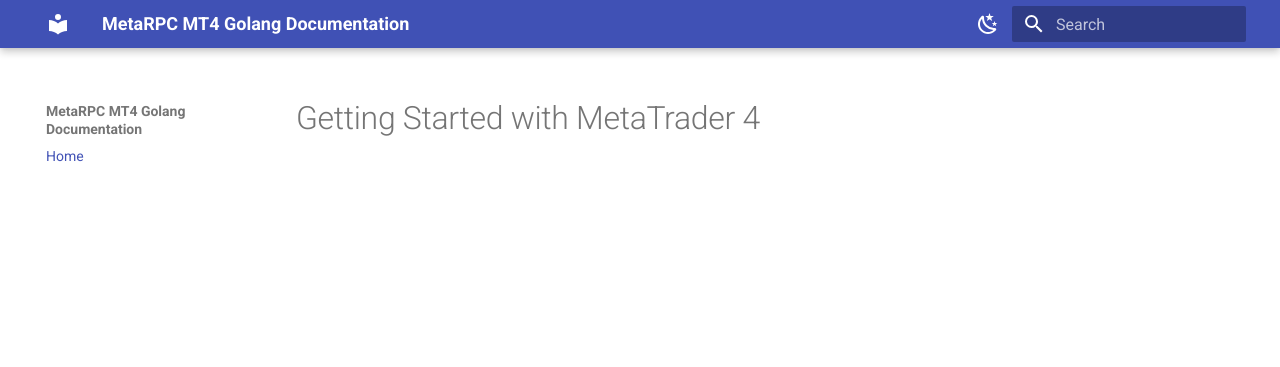
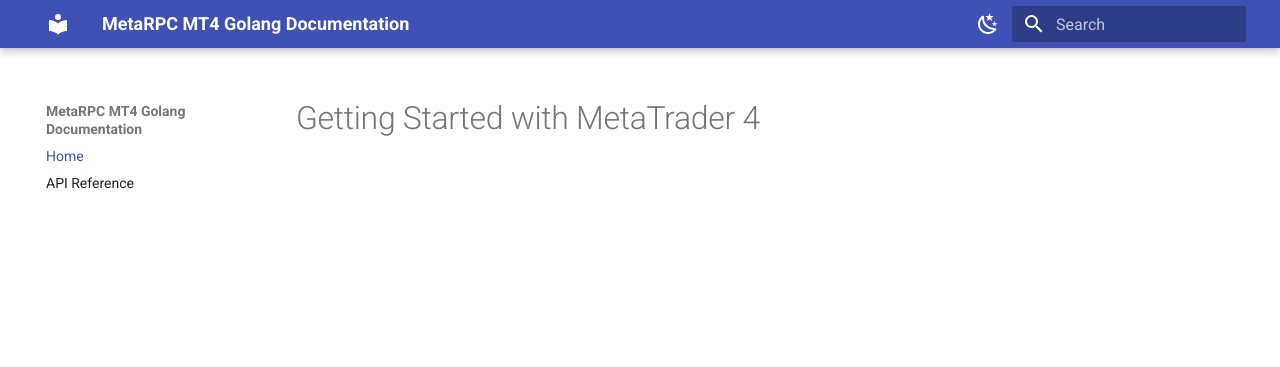
Before and after one commit to MetaRPC/GoMT4, an MkDocs documentation site: the page built from docs/index.md, in a window 1280 px wide. Shown: the top 367 px of the page. Built offline with MkDocs 1.6.1 and Material for MkDocs 9.7.7, drawn with Linux system fonts in a browser that asks for light colours.

Commit message:
Update mkdocs.yml

```diff
--- a/mkdocs.yml
+++ b/mkdocs.yml
@@ -2,7 +2,7 @@ site_name: MetaRPC MT4 Golang Documentation
 
 nav:
   - Home: index.md
-
+  - API Reference: api.md
 theme:
   name: material
   palette:
```
